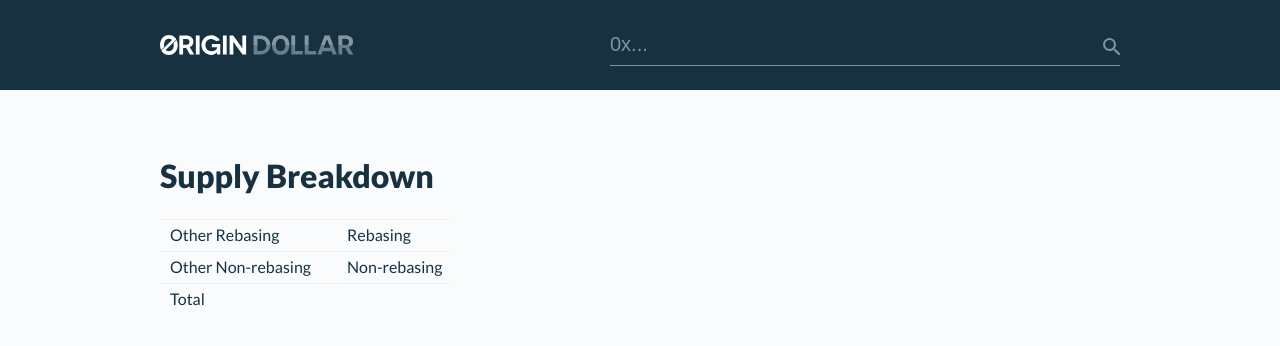
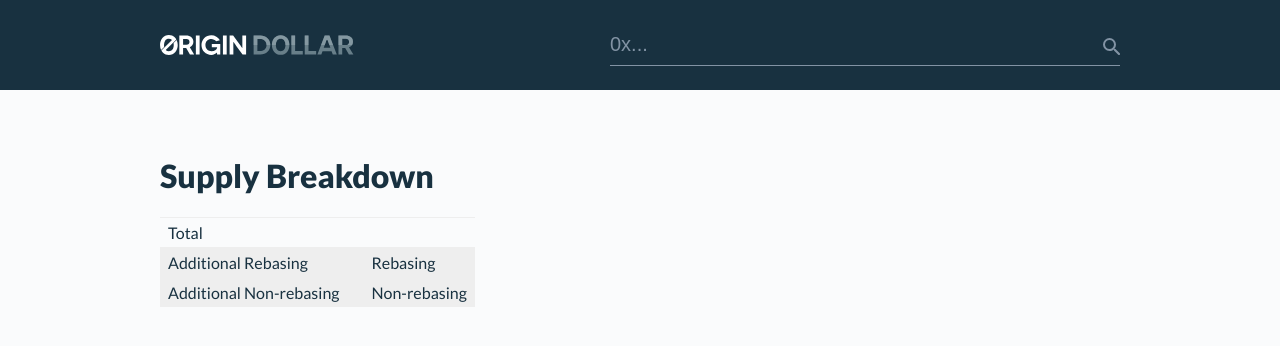
Before and after one commit to OriginProtocol/ousd-analytics, a Django app: template eagleproject/core/templates/supply.html in a window 1280 px wide. Shown: the top 346 px of the page. Run offline with Django 3.2, Linux system fonts and the light colour scheme; the template is opened without the code that fills it, so the values that code supplies are empty.

Commit message:
Better layout for supply

```diff
--- a/eagleproject/core/templates/base.html
+++ b/eagleproject/core/templates/base.html
@@ -54,11 +54,16 @@
         .topnav .container {
             display: flex;
         }
+        .table{
+            border-collapse: collapse;
+        }
         table.table th {
+            margin: 0px;
             padding:4px 8px;
             font-weight: normal;
         }
         table.table td {
+            margin: 0px;
             padding: 5px 8px;
             vertical-align: top;
             border-top: 1px solid #eee;
--- a/eagleproject/core/templates/supply.html
+++ b/eagleproject/core/templates/supply.html
@@ -7,32 +7,36 @@
 
 {% block content %}
 
+<style>
+    tr.grey td { background: #eee;}
+</style>
+
 <h1>Supply Breakdown</h1>
 
 <table class="table">
     <tr>
-        <td>Other Rebasing</th>
+        <td>Total</td>
+        <td class="text-right big"><strong>{{s.reported_supply|floatformat:0}}</strong></td>
+        <td></td>
+    </tr>
+    {% for pool in pools %}
+    <tr>
+        <td>{{pool.name}}</td>
+        <td class="text-right big">{{pool.amount|floatformat:0}}</td>
+        <td>{% if pool.is_rebasing %}Rebasing{% else %}Non-rebasing{% endif %}</td>
+    </tr>
+    {% endfor %}
+    <tr class="grey">
+        <td>Additional Rebasing</td>
         <td class="text-right big">{{other_rebasing|floatformat:0}}</td>
         <td>Rebasing</td>
     </tr>
-    {% for pool in pools %}
-        <tr>
-            <td>{{pool.name}}</th>
-            <td class="text-right big">{{pool.amount|floatformat:0}}</td>
-            <td>{% if pool.is_rebasing %}Rebasing{% else %}Non-rebasing{% endif %}</td>
-        </tr>
-    {% endfor %}
-
-    <tr>
-        <td>Other Non-rebasing</th>
+    <tr class="grey">
+        <td>Additional Non-rebasing</td>
         <td class="text-right big">{{other_non_rebasing|floatformat:0}}</td>
         <td>Non-rebasing</td>
     </tr>
-    <tr>
-        <td>Total</th>
-        <td class="text-right big"><strong>{{s.reported_supply|floatformat:0}}</strong></td>
-        <td></td>
-    </tr>
+
 
     <tr>
 
```
